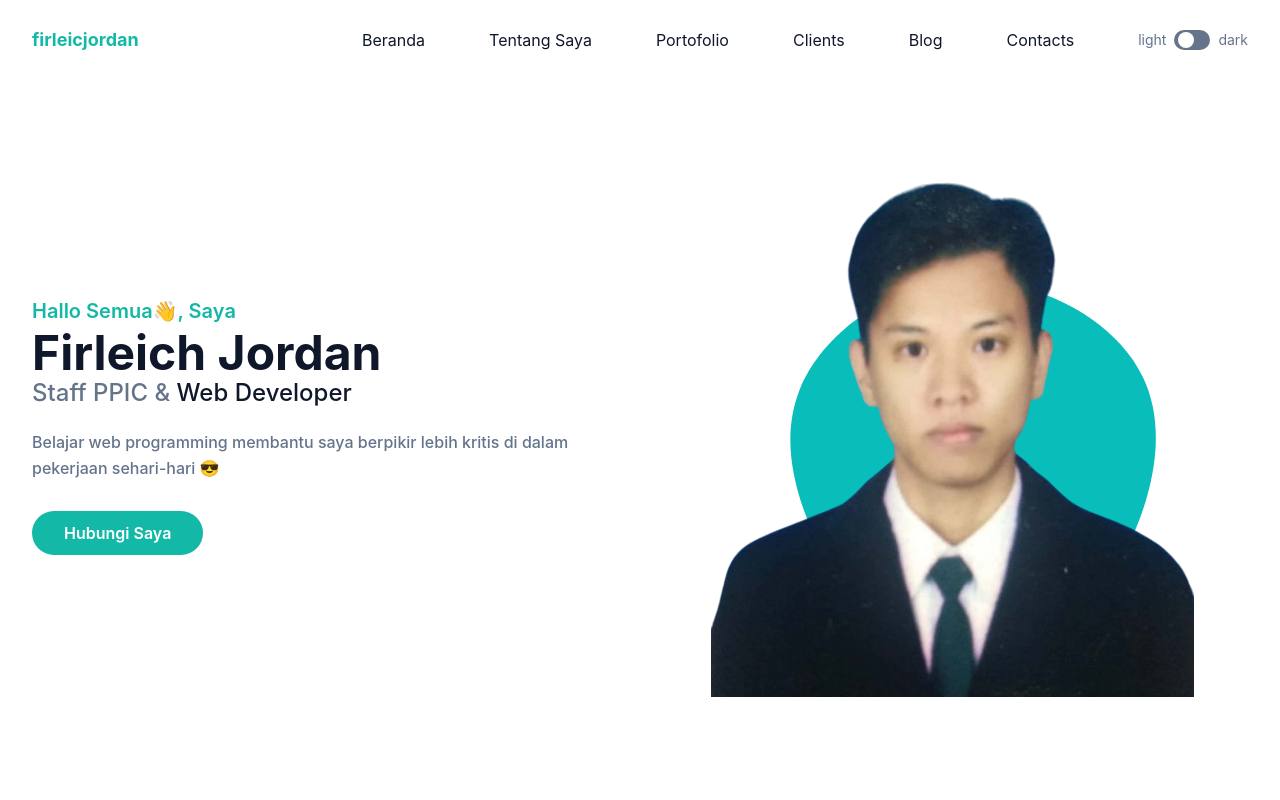
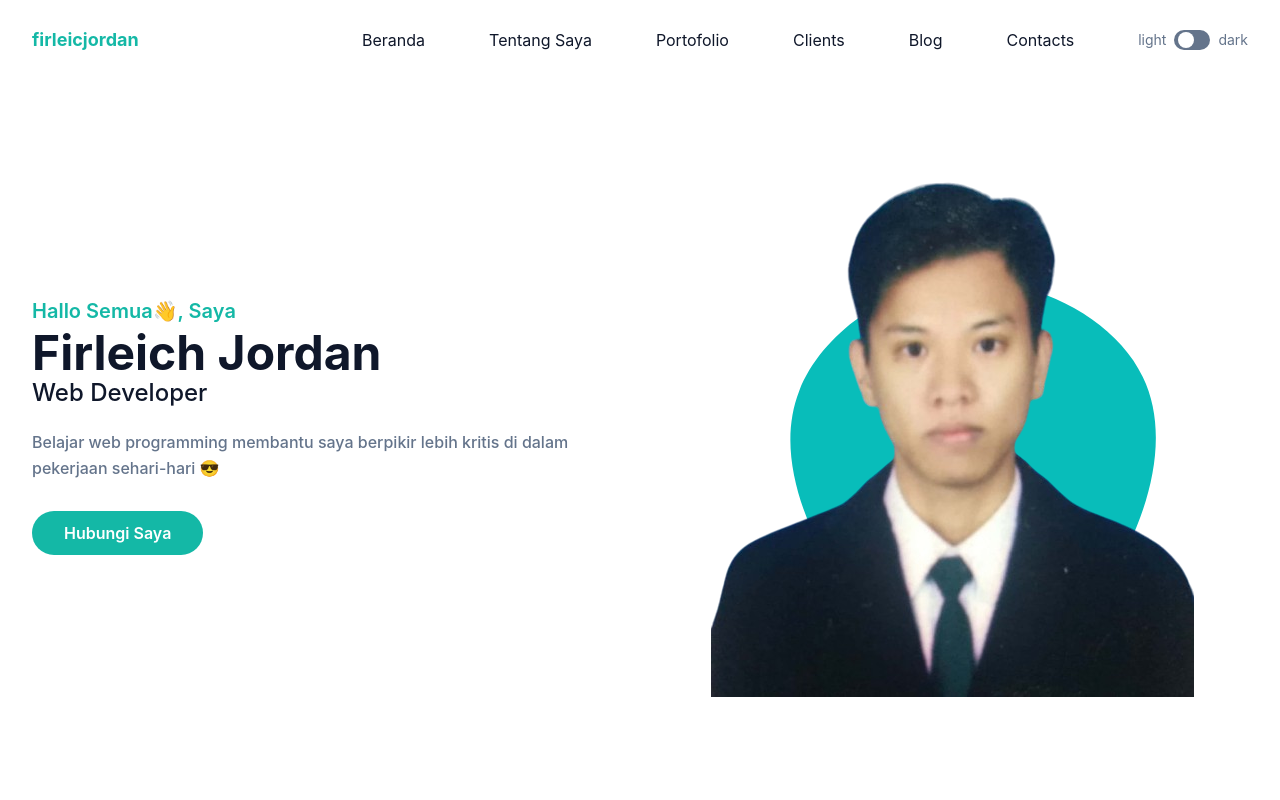
Before and after one commit to firleichjordan/jordan-portofolio, a website: page index.html in a window 1280 px wide. Shown: the top 800 px of the page. Drawn offline with Linux system fonts and the light colour scheme.

Commit message:
testing change

```diff
--- a/index.html
+++ b/index.html
@@ -134,7 +134,7 @@
               >
             </h1>
             <h2 class="font-medium text-secondary text-lg mb-5 lg:text-2xl">
-              Staff PPIC &
+              <!-- Staff PPIC & -->
               <span class="text-dark dark:text-white">Web Developer</span>
             </h2>
             <p class="font-medium text-secondary mb-10 leading-relaxed">
```
